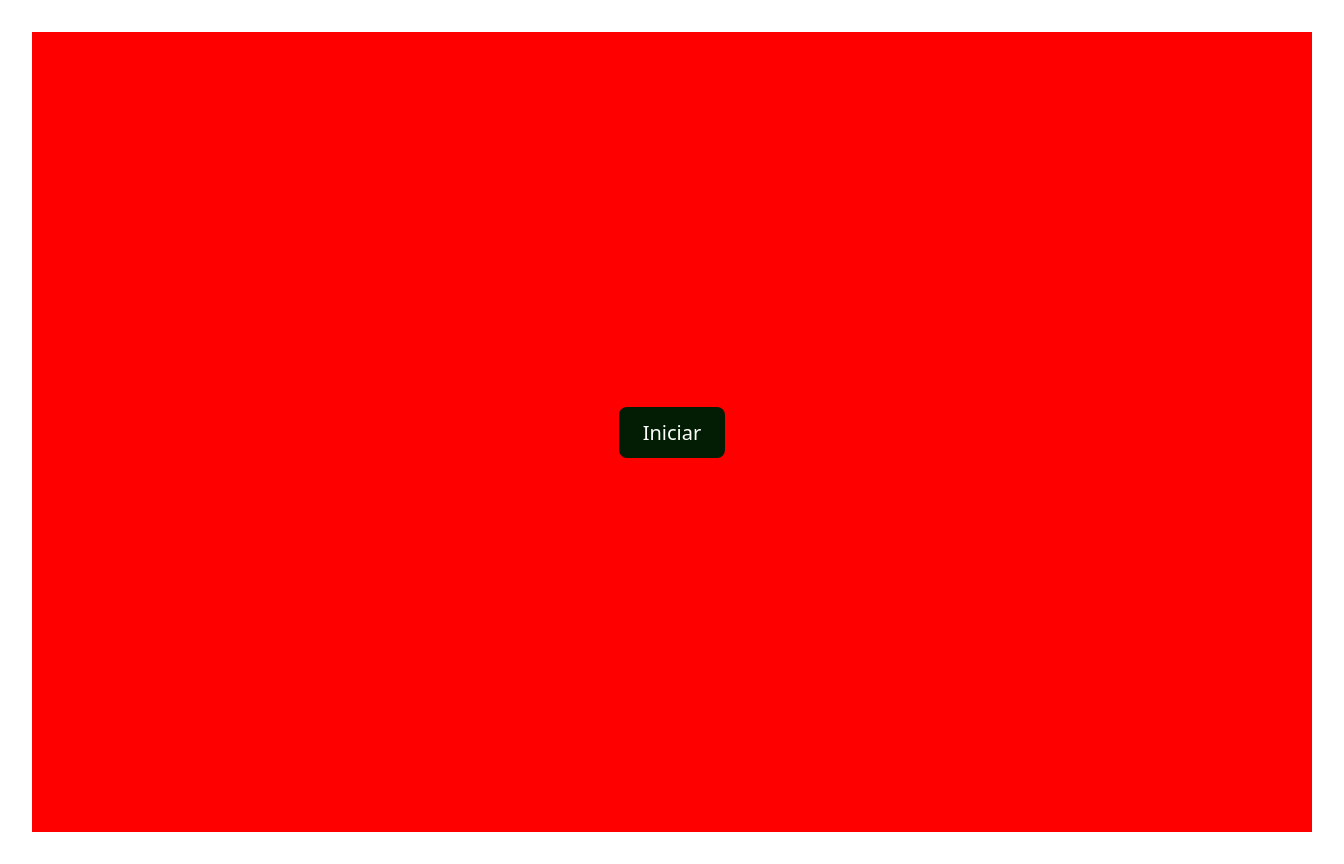
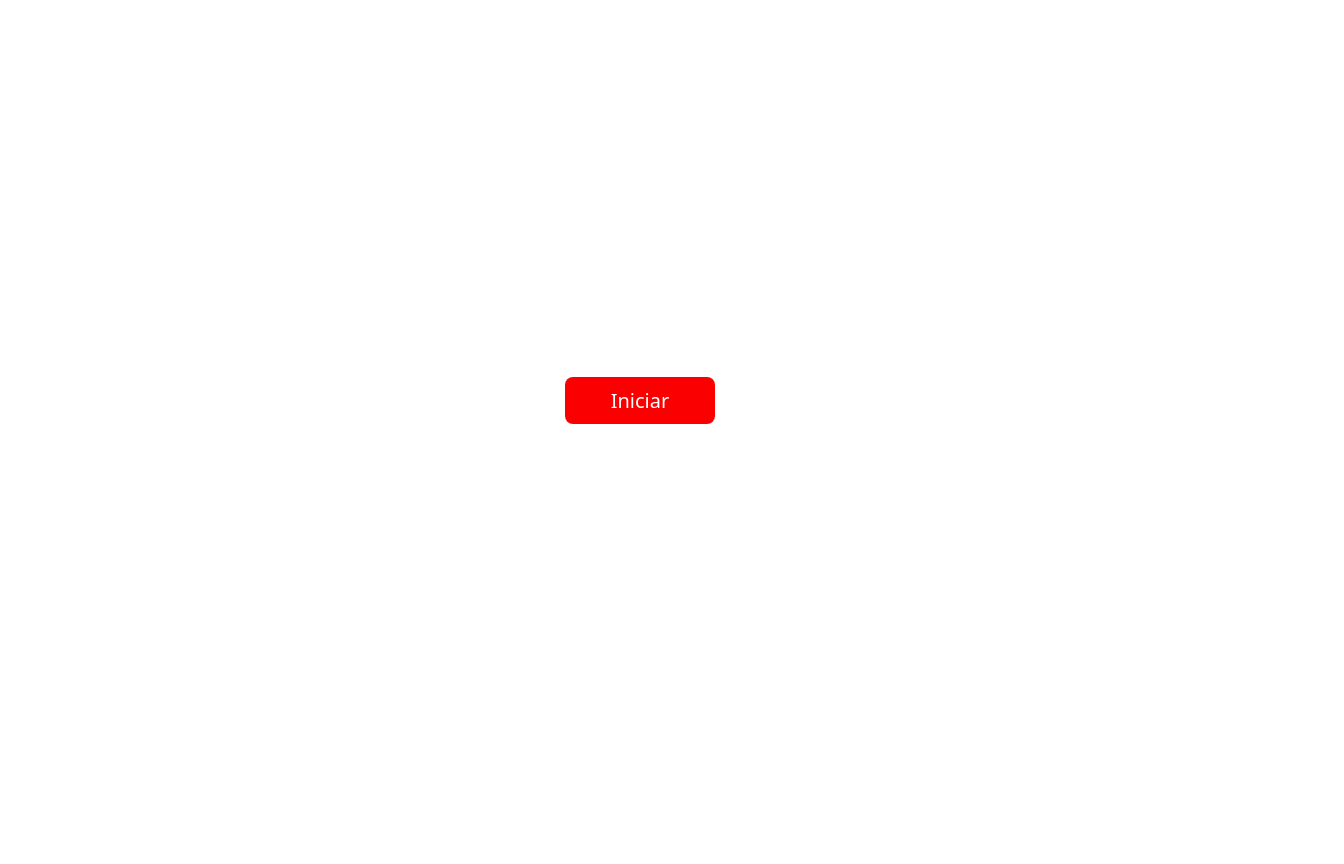
Before and after one commit to haniellymarqueswork/Chatbot_Oficial_biblioteca, a React (Vite) app in the folder frontend/: page / in a window 1280 px wide. Shown: the whole page, 1344 px wide, since content can reach past the window. After the commit the page ends 800 px from the top, so only its background shows below. Built offline with nearby package versions, Linux system fonts and the light colour scheme.

Commit message:
criação de dois arquivos css nas pastas chatbot e start

```diff
--- a/frontend/src/App.jsx
+++ b/frontend/src/App.jsx
@@ -1,6 +1,6 @@
 import './App.css'
-import Chatbot from "./pages/Chatbot"
-import Start from "./pages/Start"
+import Chatbot from "./pages/Chatbot/Chatbot"
+import Start from "./pages/Start/Start"
 import React, { useState } from 'react'
 
 function App() {
--- a/frontend/src/index.css
+++ b/frontend/src/index.css
@@ -5,7 +5,7 @@
 
   color-scheme: light dark;
   color: rgba(7, 7, 7, 0.87);
-  background-color: #a10000;
+
 
   font-synthesis: none;
   text-rendering: optimizeLegibility;
@@ -24,6 +24,7 @@ a:hover {
 
 body {
   margin: 0;
+  padding: 0;
   display: flex;
   place-items: center;
   min-width: 320px;
--- a/frontend/src/pages/Chatbot.jsx
+++ b/frontend/src/pages/Chatbot/Chatbot.jsx
@@ -1,4 +1,5 @@
 import { useState } from "react";
+import "./chatbot.css"
 
 export default function Chatbot() {
   const [messages, setMessages] = useState([]);
--- a/frontend/src/pages/Start.jsx
+++ b/frontend/src/pages/Start/Start.jsx
@@ -2,23 +2,26 @@ export default function Start({ onStart }) {
   return (
     <div
       style={{
-        background: "red",
-        width: "100vw",
-        height: "100vh",
+        background: "white",
+        width: "90vw",
+        height: "90vh",
         display: "flex",
         justifyContent: "center",
         alignItems: "center"
       }}
+
+
     >
       <button
         onClick={onStart}
         style={{
           fontSize: "20px",
-          padding: "12px 24px",
+          padding: "10px",
+          width:"150px",
           cursor: "pointer",
           borderRadius: "8px",
           border: "none",
-          backgroundColor: "#031d04ff",
+          backgroundColor: "#fa0000ff",
           color: "white"
         }}
       >
```
Also changed, not shown: frontend/src/pages/Chatbot/chatbot.css (added), frontend/src/pages/Start/start.css (added).
